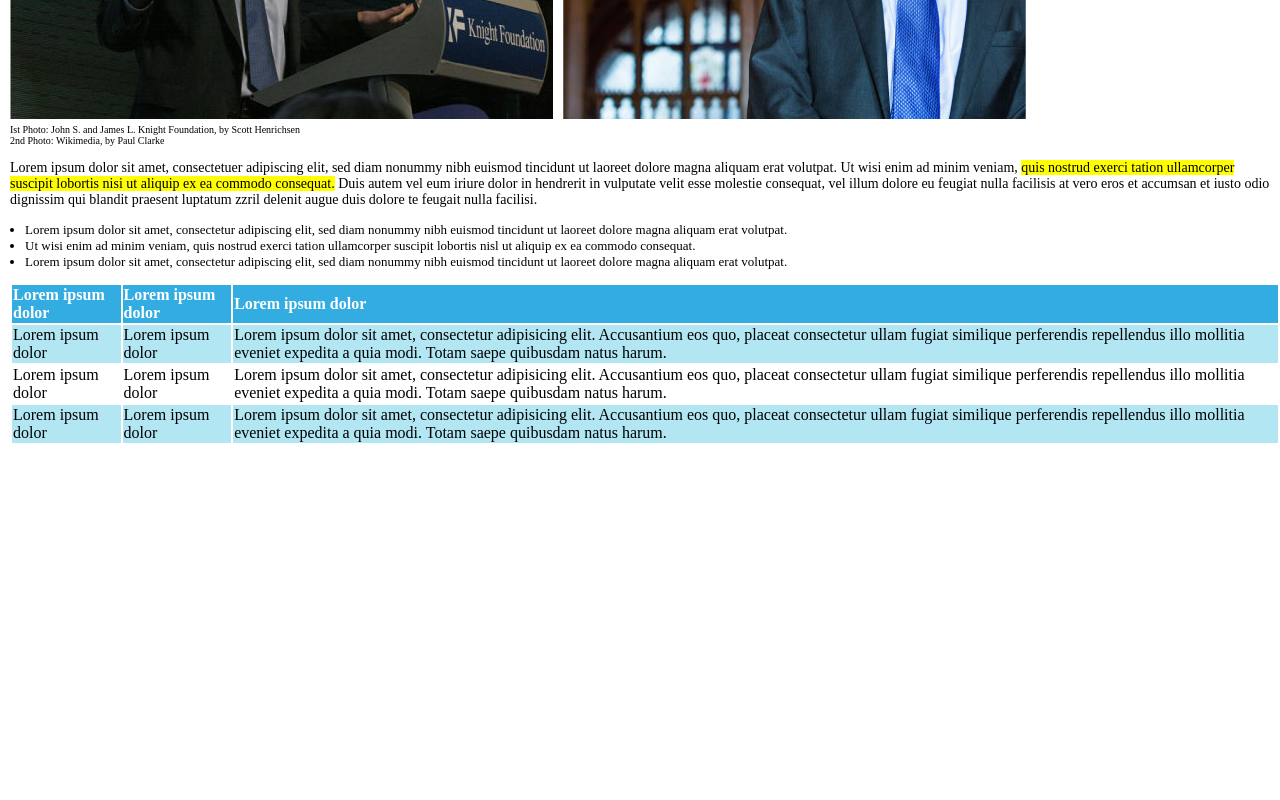
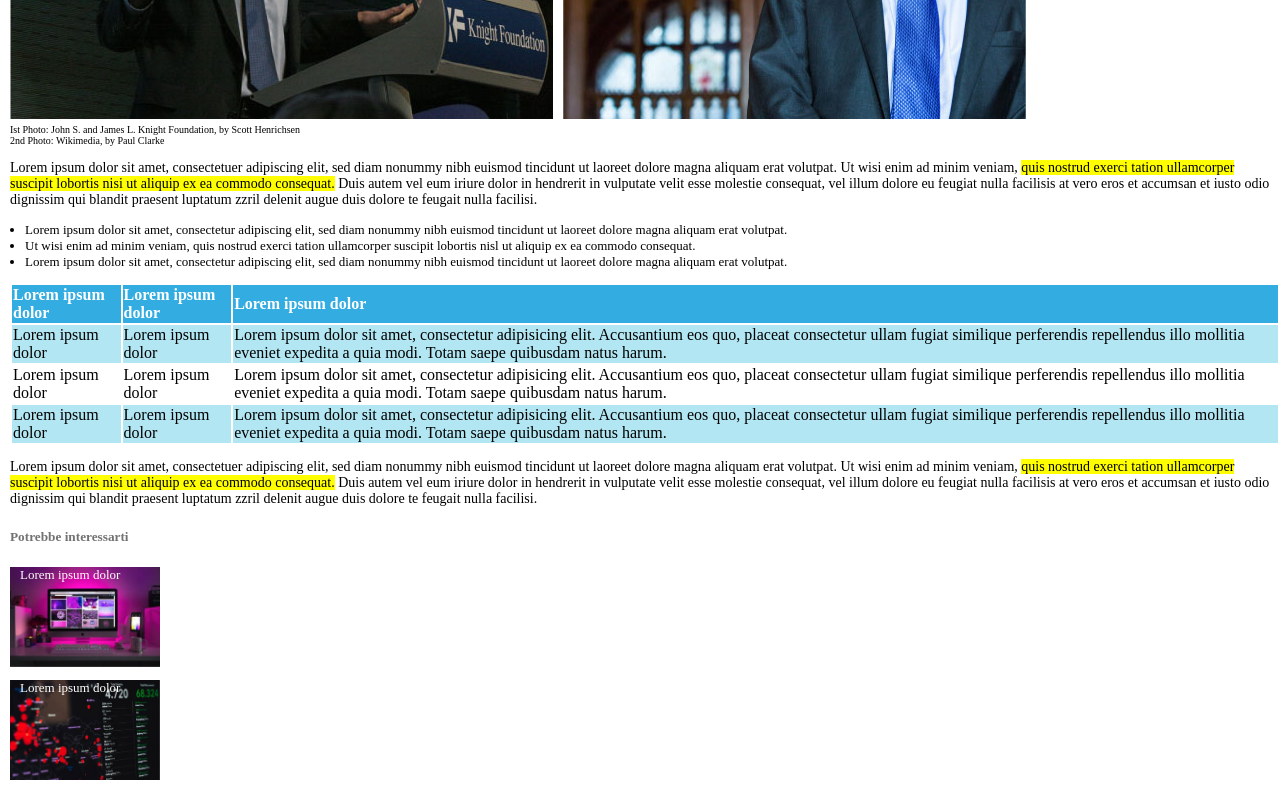
Before and after one commit to zeno-citiulo/html-css-booleaner, a plain HTML site: page index.html in a window 1280 px wide. Shown: the part 520-1320 px from the top of the page. Before the commit the page ends 965 px from the top, so only its background shows below. Drawn offline with Linux system fonts and the light colour scheme.

Commit message:
[add]footer

```diff
--- a/index.html
+++ b/index.html
@@ -64,7 +64,21 @@
     </table>
     </section>
 
+    <section>
+      <p class="p-lorem">Lorem ipsum dolor sit amet, consectetuer adipiscing elit, sed diam nonummy nibh euismod tincidunt ut laoreet dolore magna aliquam erat volutpat. Ut wisi enim ad minim veniam, <span class="span-p">quis nostrud exerci tation ullamcorper suscipit lobortis nisi ut aliquip ex ea commodo consequat.</span> Duis autem vel eum iriure dolor in hendrerit in vulputate velit esse molestie consequat, vel illum dolore eu feugiat nulla facilisis at vero eros et accumsan et iusto odio dignissim qui blandit praesent luptatum zzril delenit augue duis dolore te feugait nulla facilisi.</p>
+    </section>
+
   </main>
+
+  <footer>
+    <h5>Potrebbe interessarti</h5>
+    <div class="box-image">
+      <p class="p-footer">Lorem ipsum dolor</p>
+    </div>
+    <div class="box-image2">
+      <p class="p-footer">Lorem ipsum dolor</p>
+    </div>
+  </footer>
 
 </body>
 </html>
--- a/style.css
+++ b/style.css
@@ -91,3 +91,31 @@ table{
 .td-blu{
   background-color: #B1E6F2;
 }
+
+h5{
+  margin-left: 10px;
+  color: #727272;
+}
+
+.box-image{
+  background-image: url(img/monitor.jpg);
+  background-size: contain;
+  width: 150px;
+  height: 100px;
+  margin-left: 10px;
+}
+
+.p-footer{
+  color: white;
+  font-size: 13px;
+  margin-left: 10px;
+}
+
+.box-image2{
+  background-image: url(img/graph.jpg);
+  background-size: contain;
+  width: 150px;
+  height: 100px;
+  margin-left: 10px;
+  margin-bottom: 20px;
+}
```
